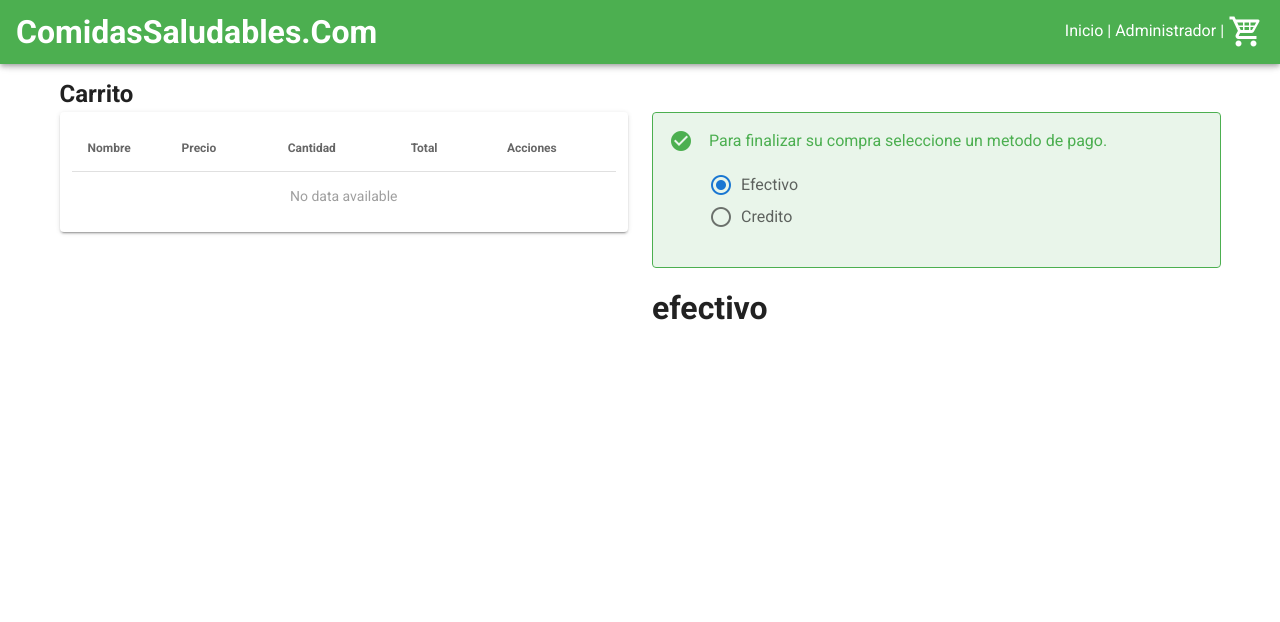
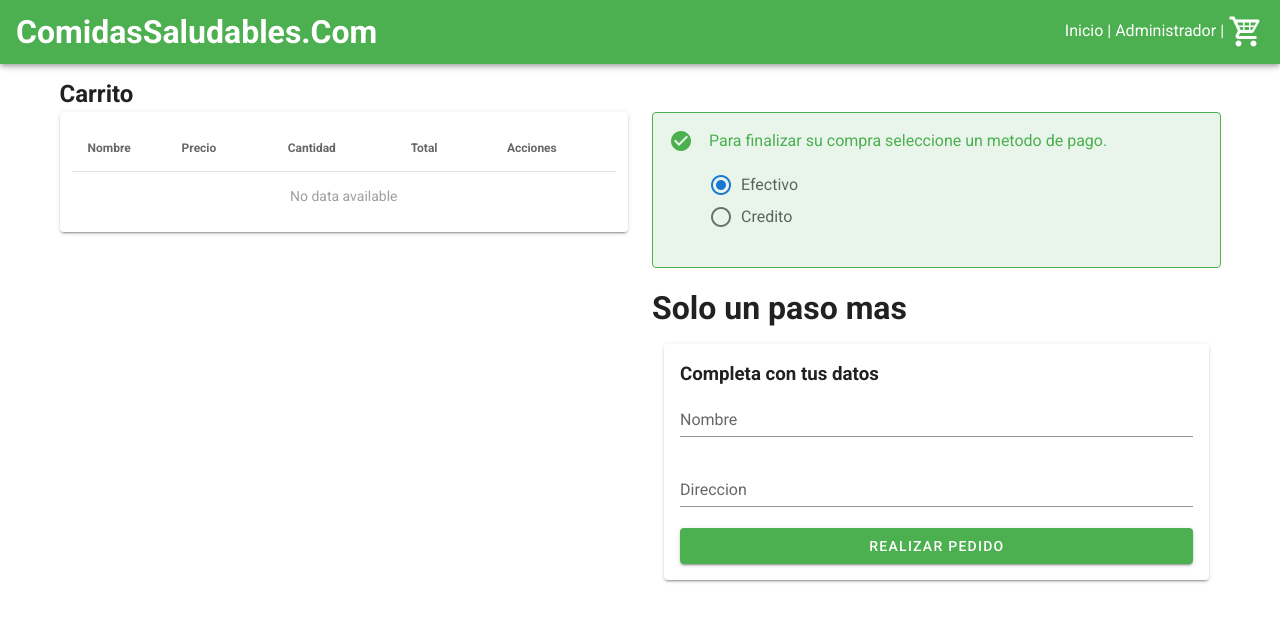
Before and after one commit to leonaidass/final1, a Vue app: page /carrito in a window 1280 px wide. Shown: the top 622 px of the page. Built offline with nearby package versions, Linux system fonts and the light colour scheme.

Commit message:
funcion whatsapp

```diff
--- a/src/components/Efectivo.vue
+++ b/src/components/Efectivo.vue
@@ -1,12 +1,70 @@
 <template>
     <div>
-    <h1>efectivo</h1>
+    <h1>Solo un paso mas</h1>
+
+    <v-container>
+         <v-card class="sidebar pa-4">
+              <h3>Completa con tus datos</h3>
+              <v-text-field
+                v-model="nombreUsuario"
+                label="Nombre"
+              ></v-text-field>
+              <v-text-field
+                v-model="direccion"
+                label="Direccion"
+              ></v-text-field>
+                <v-btn color="green" dark block @click="enviarOrden()"
+                >Realizar Pedido</v-btn
+              >
+            </v-card>
+    </v-container>
     </div>
 </template>
 
 <script>
+import { mapGetters } from "vuex";
     export default {
+        data() {
+            return {
+                nombreUsuario:"",
+                direccion:""
+            }
+        },
+        computed: {
+    ...mapGetters(["gettCarrito"]),
+  },
 
+  methods:{
+enviarOrden() {
+      let productsString = "";
+      let closingMessage = "";
+      let order="delivery"
+      this.gettCarrito.forEach((elem) => {
+        productsString =
+          productsString +
+          "%0D%0A" +
+          elem.nombre.replace(" ", "+") +
+          "+-+" +
+          "%24" +
+          elem.precio;
+      });
+      if (order === "delivery") {
+        closingMessage =
+          "%0D%0A" +
+          "El+total+del+pedido+es+de+" +
+          "%24" +
+          this.userCartTotal +
+          `%0D%0AEnviar+pedido+a+${this.direccion}`;
+      } else if (order === "deliveryy") {
+        closingMessage = `%0D%0AVoy+a+retirar+el+producto`;
+      }
+      window.location.href = `https://wa.me/542645202530?text=Hola+soy+${
+        this.nombreUsuario
+      }%21%0D%0AQuiero+realizar+un+pedido+de+los+siguientes+items%3A${
+        productsString + closingMessage
+      }`;
+    },
+  }
     }
 </script>
 
--- a/src/views/Carrito.vue
+++ b/src/views/Carrito.vue
@@ -91,9 +91,9 @@ export default {
 
   methods: {
      eliminar(item){
-      let leo=item.id;
+      let idElemento=item.id;
 
-      let indice = this.gettCarrito.findIndex(mascota => mascota.id === leo);
+      let indice = this.gettCarrito.findIndex(elementoEliminar => elementoEliminar.id === idElemento);
       this.gettCarrito.splice(indice, 1)
      }
 
--- a/src/views/Home.vue
+++ b/src/views/Home.vue
@@ -6,8 +6,8 @@
     >
       <v-row align="center" justify="center">
         <v-col class="text-center" cols="12">
-          <h1 class="text-h4 font-weight-thin mb-4">Green Comidas</h1>
-          <h4 class="subheading">La tienda Nº 1 en Comidas!</h4>
+
+          <a href="http://www.thismanslife.co.uk" target="_blank">Green Comidas</a>
         </v-col>
       </v-row>
     </v-parallax>
@@ -27,10 +27,53 @@ export default {
 };
 </script>
 
-<style lang="scss" scoped>
-h1,
-h4 {
-  color: black;
-  font-size: 20px;
+<style lang="css" scoped>
+@keyframes tipsy {
+  0 {
+    transform: translateX(-50%) translateY(-50%) rotate(0deg);
+  }
+  100% {
+    transform: translateX(-50%) translateY(-50%) rotate(360deg);
+  }
+}
+
+
+a {
+  color: #7e5dd6;
+  text-shadow: 0 20px 25px #2e2e31, 0 40px 60px #2e2e31;
+  font-size: 80px;
+  font-weight: bold;
+  text-decoration: none;
+  letter-spacing: -3px;
+  margin: 0;
+  position: absolute;
+  top: 50%;
+  left: 50%;
+  transform: translateX(-50%) translateY(-50%);
+
+}
+
+a:before,
+a:after {
+  content: '';
+  padding: .9em .4em;
+  position: absolute;
+  left: 50%;
+  width: 100%;
+  top: 50%;
+  display: block;
+  border: 15px solid red;
+  transform: translateX(-50%) translateY(-50%) rotate(0deg);
+  animation: 10s infinite alternate ease-in-out tipsy;
+}
+
+a:before {
+  border-color: #d9524a #d9524a rgba(0, 0, 0, 0) rgba(0, 0, 0, 0);
+  z-index: -1;
+}
+
+a:after {
+  border-color: rgba(0, 0, 0, 0) rgba(0, 0, 0, 0) #d9524a #d9524a;
+  box-shadow: 25px 25px 25px rgba(46, 46, 49, .8);
 }
 </style>
```
